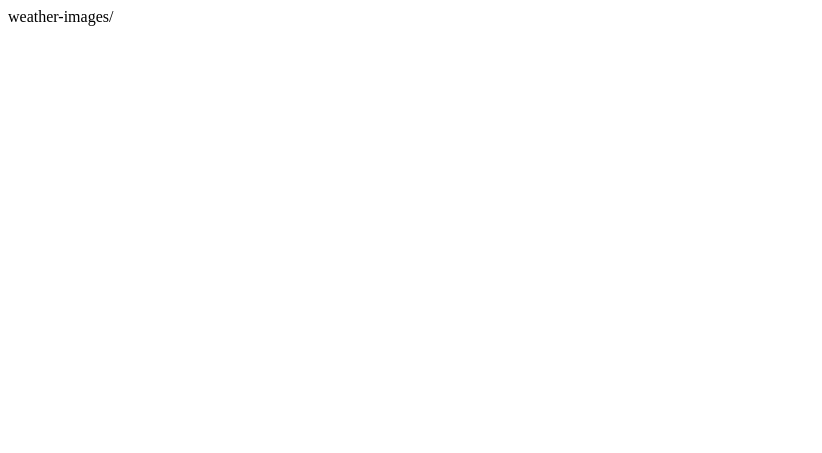
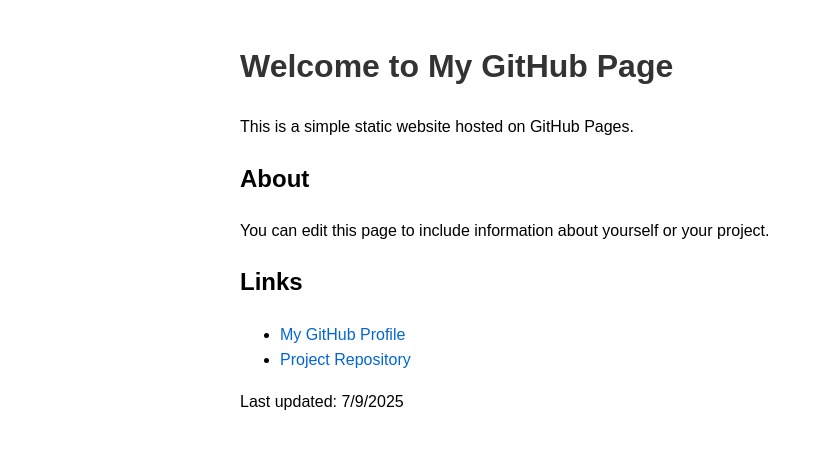
Before and after one commit to MatthewDelong/MatthewDelong.github.io, a plain HTML site: page weather-images/Index.html in a window 1280 px wide. Shown: the whole page, without its empty margins (0-822 px from the left). Drawn offline with Linux system fonts and the light colour scheme.

Commit message:
Update Index.html

```diff
--- a/weather-images/Index.html
+++ b/weather-images/Index.html
@@ -1 +1,49 @@
-weather-images/
+<!DOCTYPE html>
+<html lang="en">
+<head>
+    <meta charset="UTF-8">
+    <meta name="viewport" content="width=device-width, initial-scale=1.0">
+    <title>My GitHub Page</title>
+    <style>
+        body {
+            font-family: Arial, sans-serif;
+            max-width: 800px;
+            margin: 0 auto;
+            padding: 20px;
+            line-height: 1.6;
+        }
+        h1 {
+            color: #333;
+        }
+        a {
+            color: #0366d6;
+            text-decoration: none;
+        }
+        a:hover {
+            text-decoration: underline;
+        }
+    </style>
+</head>
+<body>
+    <h1>Welcome to My GitHub Page</h1>
+    <p>This is a simple static website hosted on GitHub Pages.</p>
+
+    <h2>About</h2>
+    <p>You can edit this page to include information about yourself or your project.</p>
+
+    <h2>Links</h2>
+    <ul>
+        <li><a href="https://github.com/yourusername">My GitHub Profile</a></li>
+        <li><a href="https://github.com/yourusername/yourrepo">Project Repository</a></li>
+    </ul>
+
+    <footer>
+        <p>Last updated: <span id="last-updated"></span></p>
+    </footer>
+
+    <script>
+        // Simple script to show when the page was last updated
+        document.getElementById('last-updated').textContent = new Date().toLocaleDateString();
+    </script>
+</body>
+</html>
```
